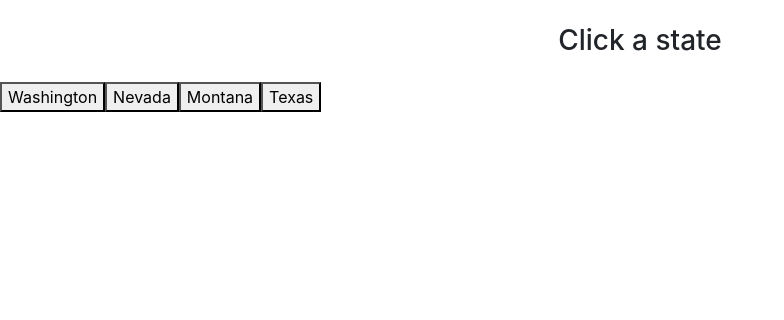
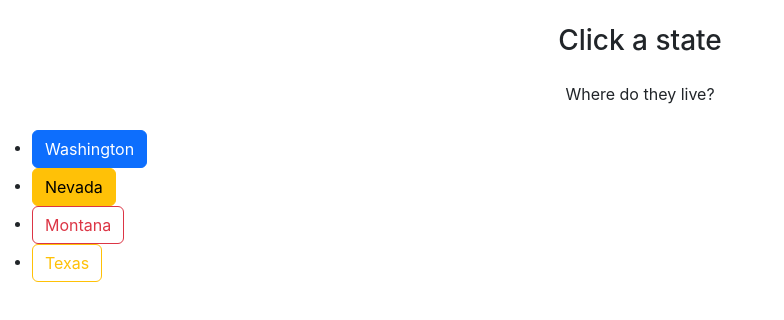
Before and after one commit to bneighbs6/engineering-playground, a React (Create React App) app: page /family-locations in a window 1280 px wide. Shown: the top 320 px of the page, without its empty margins (0-784 px from the left). Built offline with nearby package versions, Linux system fonts and the light colour scheme.

Commit message:
Updated buttons

```diff
--- a/src/Components/web-pages/FamilyLocations.jsx
+++ b/src/Components/web-pages/FamilyLocations.jsx
@@ -2,13 +2,16 @@ import React from "react";
 import Header from "./Header";
 import { useNavigate, Link } from "react-router-dom";
 
-function FamilyLocations() {
+function FamilyLocations({ handleStateClick }) {
     return (
         <div className="family-locations">
-            <button>Washington</button>
-            <button>Nevada</button>
-            <button>Montana</button>
-            <button>Texas</button>
+            <header className="text-center m-4">Where do they live?</header>
+            <ul>
+                <li><button className="btn btn-primary" onClick={() => {return "False"}}>Washington</button></li>
+                <li><button className="btn btn-warning">Nevada</button></li>
+                <li><button className="btn btn-outline-danger">Montana</button></li>
+                <li><button className="btn btn-outline-warning">Texas</button></li>
+            </ul>
         </div>
     )
 }
```
